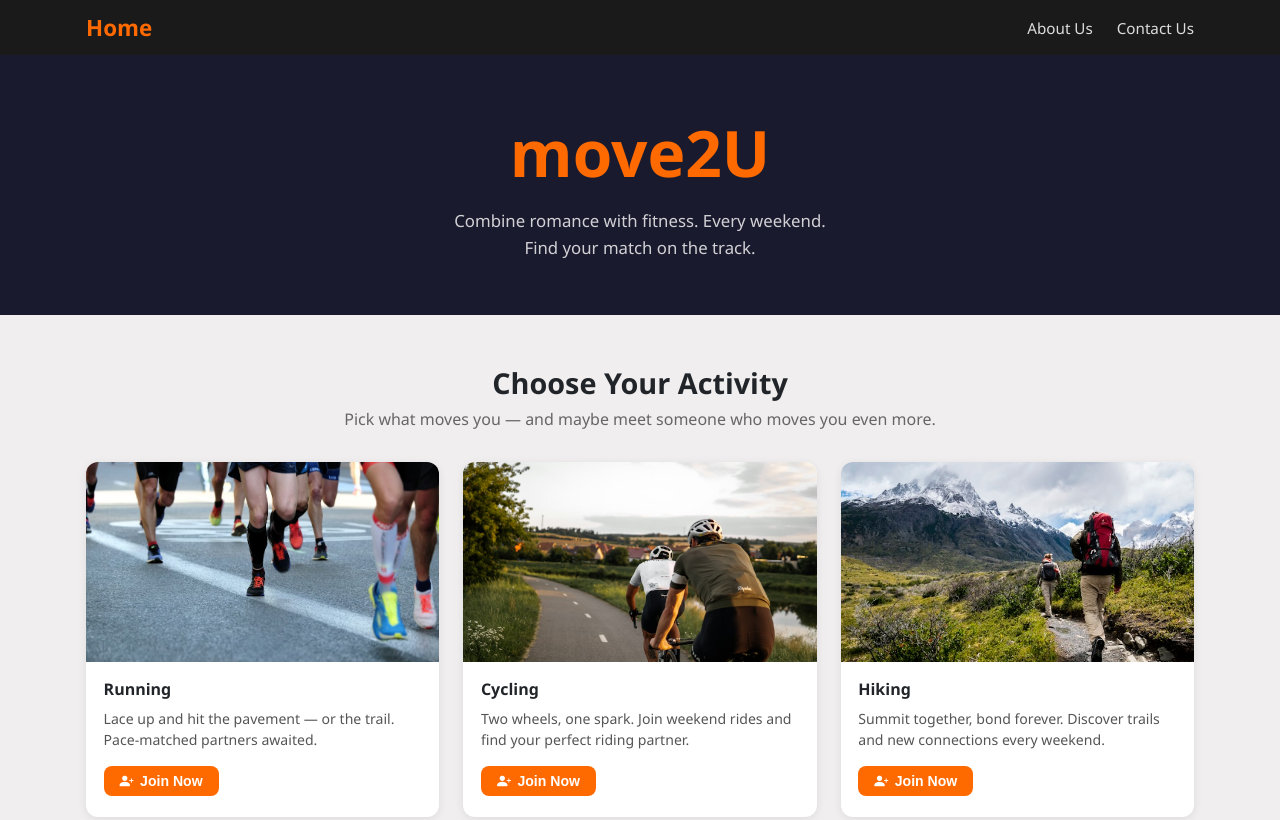
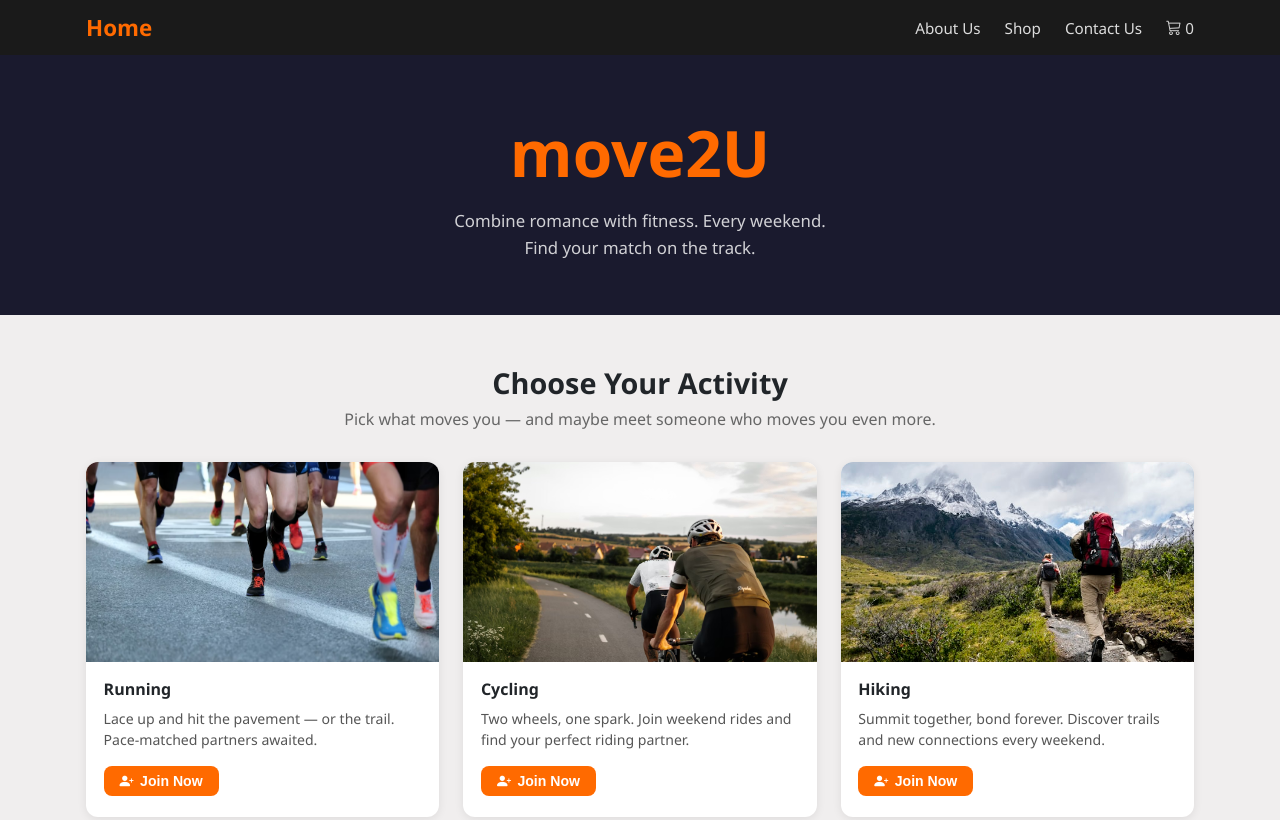
Before and after one commit to asilvasaraiva/CA2_Web_Development_CCT, a plain HTML site: page index.html in a window 1280 px wide. Shown: the top 820 px of the page. Drawn offline with nearby package versions, Linux system fonts and the light colour scheme.

Commit message:
Changing structure to add a shop page

```diff
--- a/index.html
+++ b/index.html
@@ -16,9 +16,17 @@
   <nav class="navbar" >
     <div class="container">
       <a class="navbar-brand" href="index.html">Home</a>
+      <!-- Replace <ul class="navbar-nav"> in index.html -->
       <ul class="navbar-nav">
         <li><a href="about.html">About Us</a></li>
+        <li><a href="shop.html">Shop</a></li>
         <li><a href="contact.html">Contact Us</a></li>
+        <li>
+          <a href="checkout.html" class="cart-nav-link">
+            <i class="bi bi-cart3"></i>
+            <span class="cart-count" id="cartCount">0</span>
+          </a>
+        </li>
       </ul>
     </div>
   </nav>
```
Also changed, not shown: about.html (+7 -0 lines), contact.html (+7 -0 lines).
